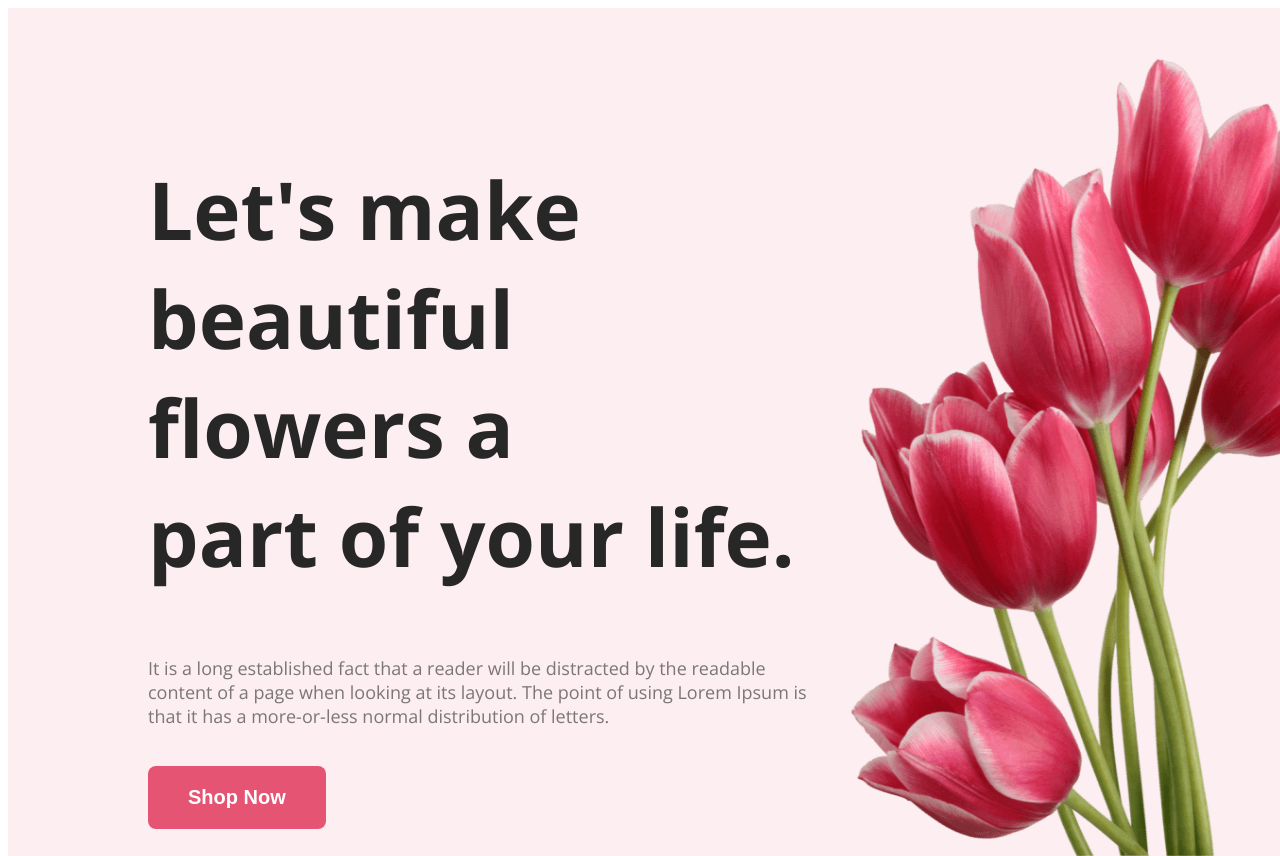
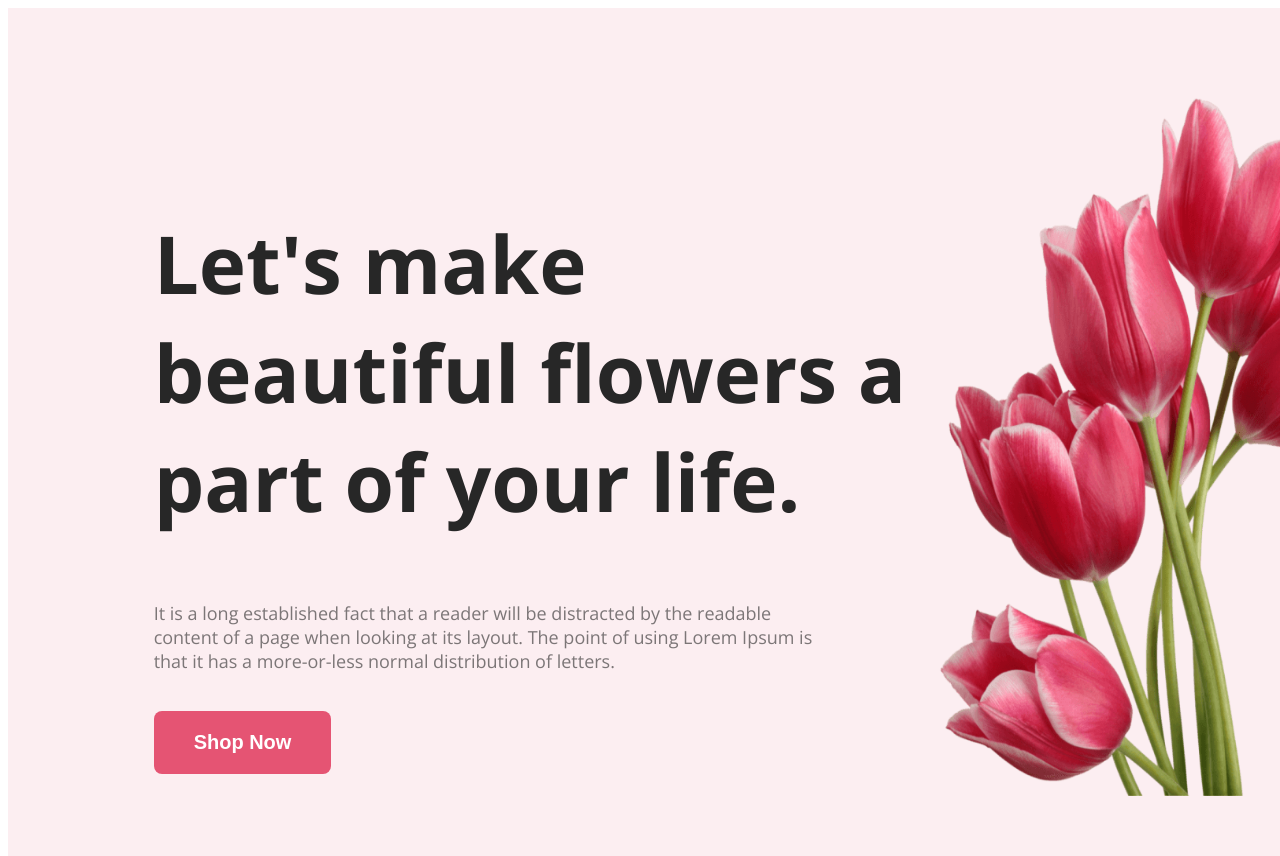
Before and after one commit to shohartoghagra/Assignment-submitted, a plain HTML site: page index.html in a window 1280 px wide. Shown: the top 856 px of the page. Drawn offline with nearby package versions, Linux system fonts and the light colour scheme.

```diff
--- a/style/index.css
+++ b/style/index.css
@@ -51,11 +51,11 @@ font-family: 'Open Sans', sans-serif;
 }
 
 .image-size{
-  width: 600px;
-  height: 800px;
+  width: 500px;
+  height: 700px;
   padding-top:30px;
  margin-right: 5px;
- margin-bottom: 30px;
+ margin-bottom: 50px;
 
 }
 
```
